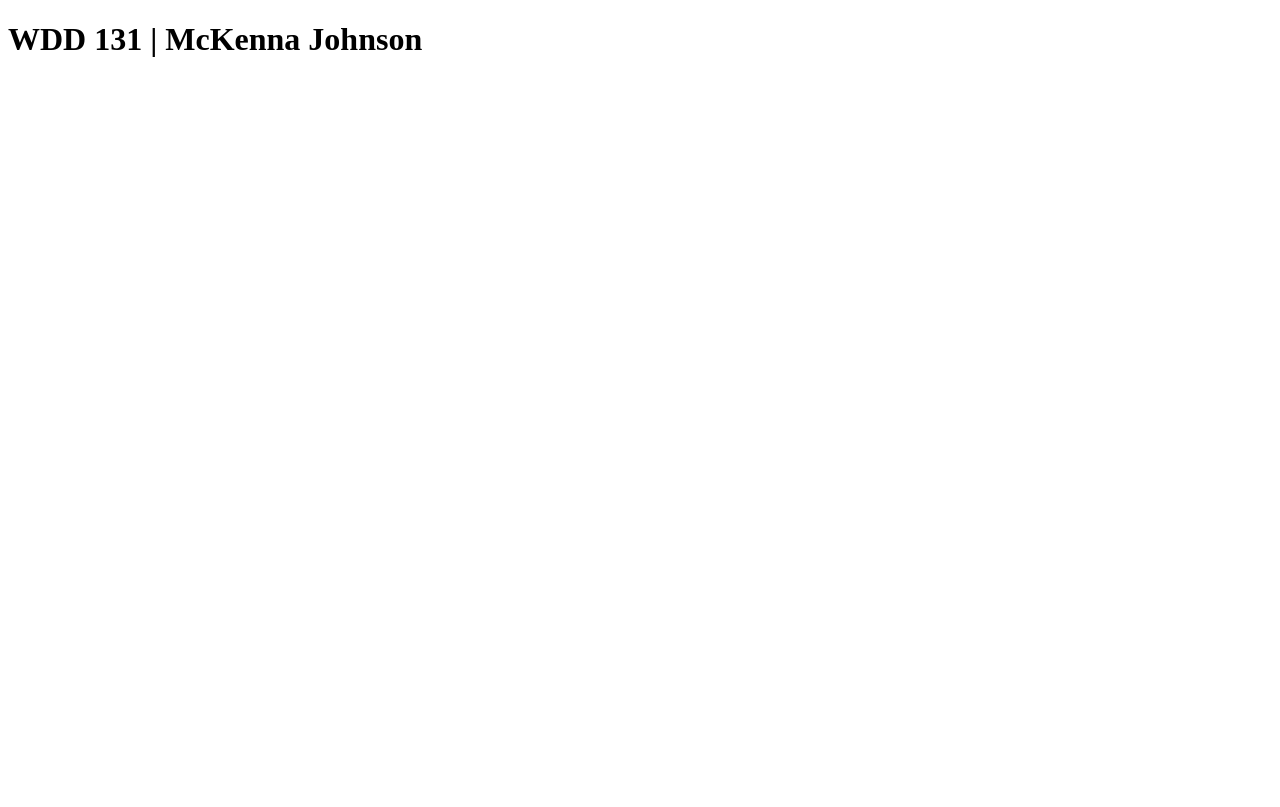
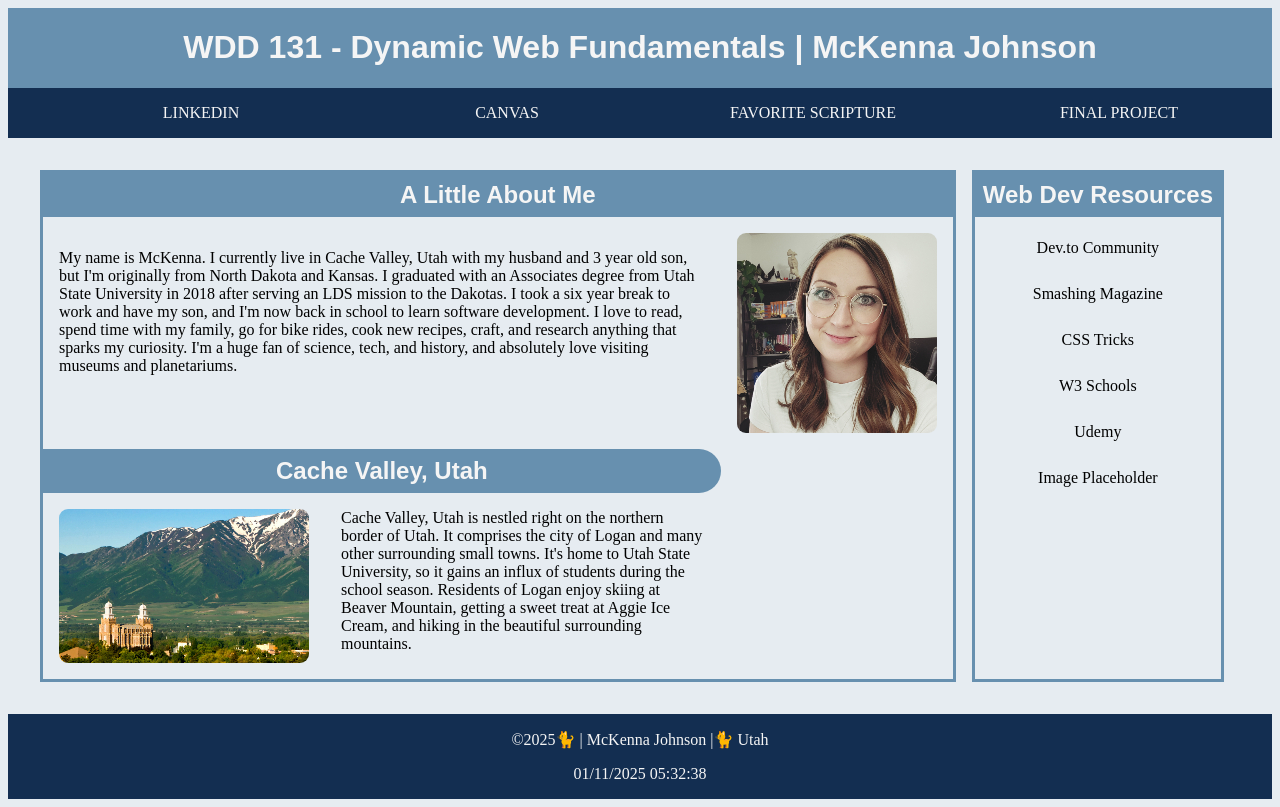
Before and after one commit to littlemissmiso/wdd131, a plain HTML site: page index.html in a window 1280 px wide. Drawn offline with Linux system fonts and the light colour scheme; a web font is replaced by a local one.

Commit message:
index (home page) project

```diff
--- a/index.html
+++ b/index.html
@@ -3,9 +3,63 @@
 <head>
     <meta charset="UTF-8">
     <meta name="viewport" content="width=device-width, initial-scale=1.0">
-    <title>WDD 131 | McKenna Johnson</title>
+    <title>WDD 131 - Dynamic Web Fundamentals - McKenna Johnson</title>
+    <meta name="description" content="WDD 131 - Dynamic Web Fundamentals | McKenna Johnson. This is a home page design.">
+    <meta name="author" content="McKenna Johnson">
+    <link rel="stylesheet" href="styles/base.css">
+    <link rel="stylesheet" href="https://fonts.googleapis.com/css2?family=Anton+SC&display=swap">
+    <link rel="stylesheet" href="https://fonts.googleapis.com/css2?family=Afacad+Flux:wght@100..1000&family=Anton+SC&display=swap">
+    <script src="scripts/getdates.js" defer></script>
 </head>
 <body>
-    <h1>WDD 131 | McKenna Johnson</h1>
+    <header>
+        <h1>WDD 131 - Dynamic Web Fundamentals | McKenna Johnson</h1>
+    </header>
+    <nav>
+        <ul class="navigation">
+            <li><a href="www.linkedin.com/in/mckenna-johnson-123798161">LINKEDIN</a></li>
+            <li><a href="https://byupw.instructure.com/">CANVAS</a></li>
+            <li><a href="https://www.churchofjesuschrist.org/study/scriptures/bofm/moro/7?lang=eng&id=p45-p47#p45">FAVORITE SCRIPTURE</a></li>
+            <li><a href="#">FINAL PROJECT</a></li>
+         </ul>
+    </nav>
+    <main>
+        <div class="card1">
+            <h2>A Little About Me</h2>
+            <p>My name is McKenna. I currently live in Cache Valley, Utah with my husband
+                and 3 year old son, but I'm originally from North Dakota and Kansas. I graduated with an Associates degree
+                from Utah State University in 2018 after serving an LDS mission to the Dakotas. I took a six year break to work and have my son, and I'm now back in school to
+                learn software development. I love to read, spend time with my family, go for bike rides, cook new recipes, craft, and research anything
+                that sparks my curiosity. I'm a huge fan of science, tech, and history, and absolutely love visiting museums and planetariums.
+            </p>
+            <img src="images/profile2.jpg" alt="Profile Photo">
+            <div class="utah">
+                <h2>Cache Valley, Utah</h2>
+                <img src="images/logan-utah.jpg" alt="Logan Utah">
+                <p>Cache Valley, Utah is nestled right on the northern border of Utah. It comprises the city of Logan and many other
+                    surrounding small towns. It's home to Utah State University, so it gains an influx of students during the school season. Residents of
+                    Logan enjoy skiing at Beaver Mountain, getting a sweet treat at Aggie Ice Cream, and hiking in the beautiful surrounding
+                    mountains.
+                </p>
+            </div>
+        </div>
+        <div class="card2">
+            <h2>Web Dev Resources</h2>
+            <p><a href="#">Dev.to Community</a></p>
+            <p><a href="#">Smashing Magazine</a></p>
+            <p><a href="#">CSS Tricks</a></p>
+            <p><a href="#">W3 Schools</a></p>
+            <p><a href="#">Udemy</a></p>
+            <p><a href="#">Image Placeholder</a></p>
+        </div>
+    </main>
+    <footer>
+        <div class="footer name">
+            <p>&copy;<span id="year"></span>🐈 | McKenna Johnson |🐈 Utah</p>
+        </div>
+        <div class="modified">
+            <p><span id="lastModified"></span></p>
+        </div>
+    </footer>
 </body>
 </html>
--- /dev/null
+++ b/scripts/getdates.js
@@ -0,0 +1,8 @@
+const date = new Date();
+let year = date.getFullYear();
+
+document.getElementById('year').textContent = year;
+
+
+let lastModified = document.lastModified;
+document.getElementById('lastModified').textContent = lastModified;
--- /dev/null
+++ b/styles/base.css
@@ -0,0 +1,151 @@
+:root {
+    --accent1-color: rgb(19, 46, 81);
+    --accent2-color: rgb(103, 144, 175);
+    --accent3-color: rgb(230, 236, 241);
+    --accent4-color: rgb(153, 171, 185);
+    --body-text-font: "Afacad Flux", serif;
+    --heading-font: "Raleway", sans-serif;
+}
+
+body {
+    display: grid;
+    grid-template: auto 1fr auto / auto 1fr auto;
+    background-color: var(--accent3-color);
+
+}
+
+header {
+    display: grid;
+    grid-column: 1 / 4;
+    background: var(--accent2-color);
+}
+
+h1 {
+    color: whitesmoke;
+    font-family: var(--heading-font);
+    text-align: center;
+}
+
+nav {
+    grid-column: 1 / 4;
+    background-color: var(--accent1-color);
+}
+
+.navigation {
+    list-style: none;
+    display: flex;
+    justify-content: space-evenly;
+
+}
+
+.navigation li {
+    flex: 1 1 100%;
+}
+
+.navigation a {
+    display: block;
+    text-decoration: none;
+    text-align: center;
+    color: whitesmoke;
+    font-family: var(--body-text-font);
+
+}
+
+.navigation a:hover {
+    color: yellow;
+    text-decoration: overline;
+}
+
+main {
+    margin: 2rem;
+    grid-column: 1 / 4;
+    display: grid;
+    font-family: var(--body-text-font);
+
+}
+
+.card1 {
+    grid-column: 1 / 3;
+    border: 3px solid var(--accent2-color);
+    margin-right: 1rem;
+    display: grid;
+    grid-template-columns: 1fr auto;
+
+}
+
+.card1 h2 {
+    grid-column: 1 / 3;
+    background-color: var(--accent2-color);
+    padding: 8px;
+    color: whitesmoke;
+    font-family: var(--heading-font);
+    text-align: center;
+    margin: 0;
+
+}
+
+.card1 p {
+    padding: 1rem;
+}
+
+.card1 img {
+    padding: 1rem;
+    border-radius: 25px;
+}
+
+
+.utah {
+    display: grid;
+    grid-template-columns: auto 1fr;
+}
+
+.utah h2 {
+    border-top-right-radius: 25px;
+    border-bottom-right-radius: 25px;
+    background-color: var(--accent2-color);
+    color: whitesmoke;
+
+}
+.utah p {
+    grid-column: 2 / 3;
+    margin: 0;
+}
+
+.card2 {
+    grid-column: 3 / 4;
+    border: 3px solid var(--accent2-color);
+    margin-right: 1rem;
+
+}
+
+.card2 h2 {
+    background-color: var(--accent2-color);
+    padding: 8px;
+    color: whitesmoke;
+    font-family: var(--heading-font);
+    text-align: center;
+    margin: 0;
+}
+
+.card2 p {
+    text-align: center;
+    padding: 6px;
+}
+
+.card2 a {
+    text-decoration: none;
+    color: black;
+}
+
+.card2 a:hover {
+    color: rgb(15, 85, 191);
+    text-decoration: overline;
+}
+
+footer {
+    grid-column: 1 / 4;
+    background-color: var(--accent1-color);
+    text-align: center;
+    color: whitesmoke;
+    font-family: var(--body-text-font);
+}
--- a/week01/styles/layout.css
+++ b/week01/styles/layout.css
@@ -1,3 +1,4 @@
+
 body {
     display: grid;
     grid-template: auto 1fr auto / auto 1fr auto;
@@ -14,6 +15,7 @@ header {
 
 h1 {
     font-size: 16px;
+    font-family: "Raleway", sans-serif;
 }
 
 nav {
```
Also changed, not shown: images/logan-utah.jpg (added), images/profile2.jpg (added), styles/AfacadFlux-VariableFont_slnt,wght.ttf (added), styles/AntonSC-Regular.ttf (added), styles/Raleway-VariableFont_wght.ttf (added).
